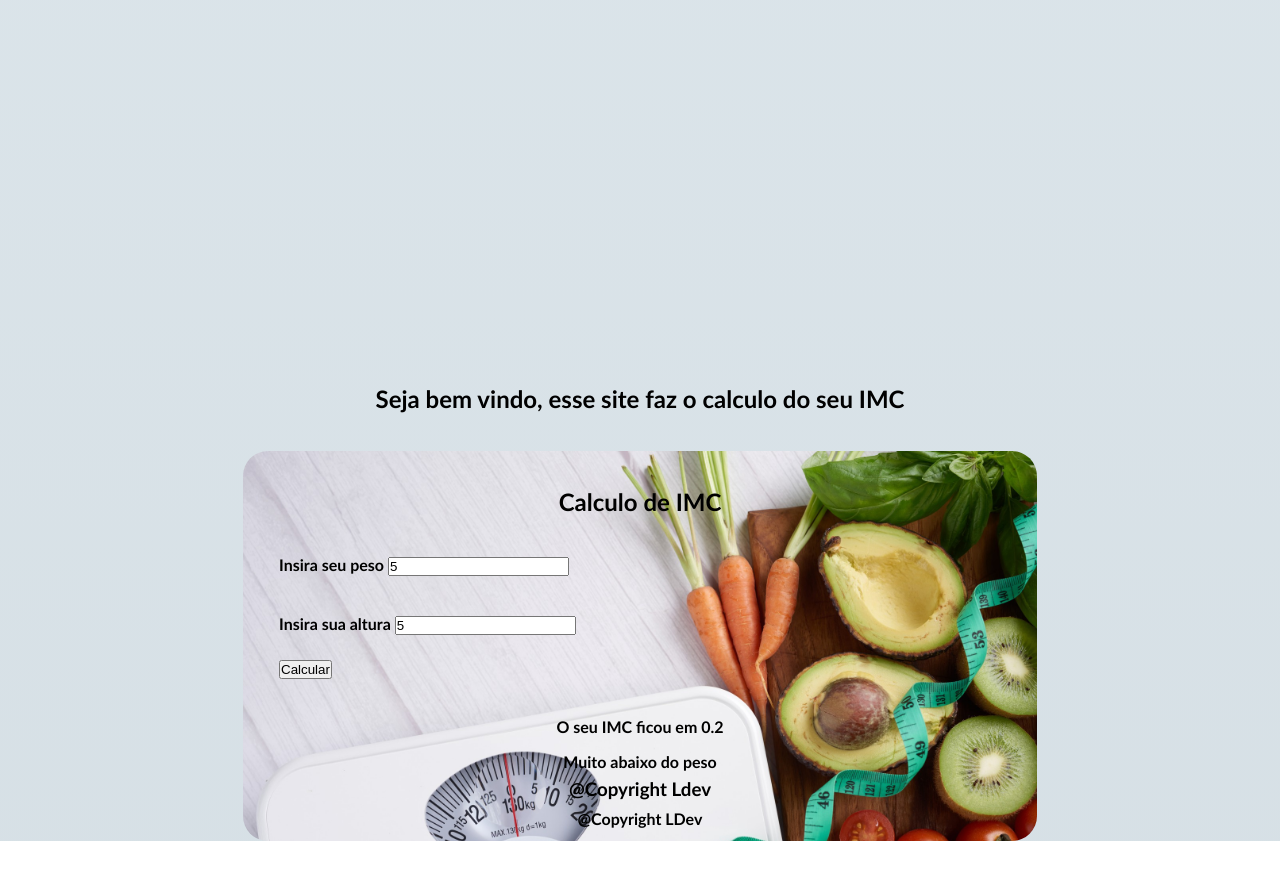
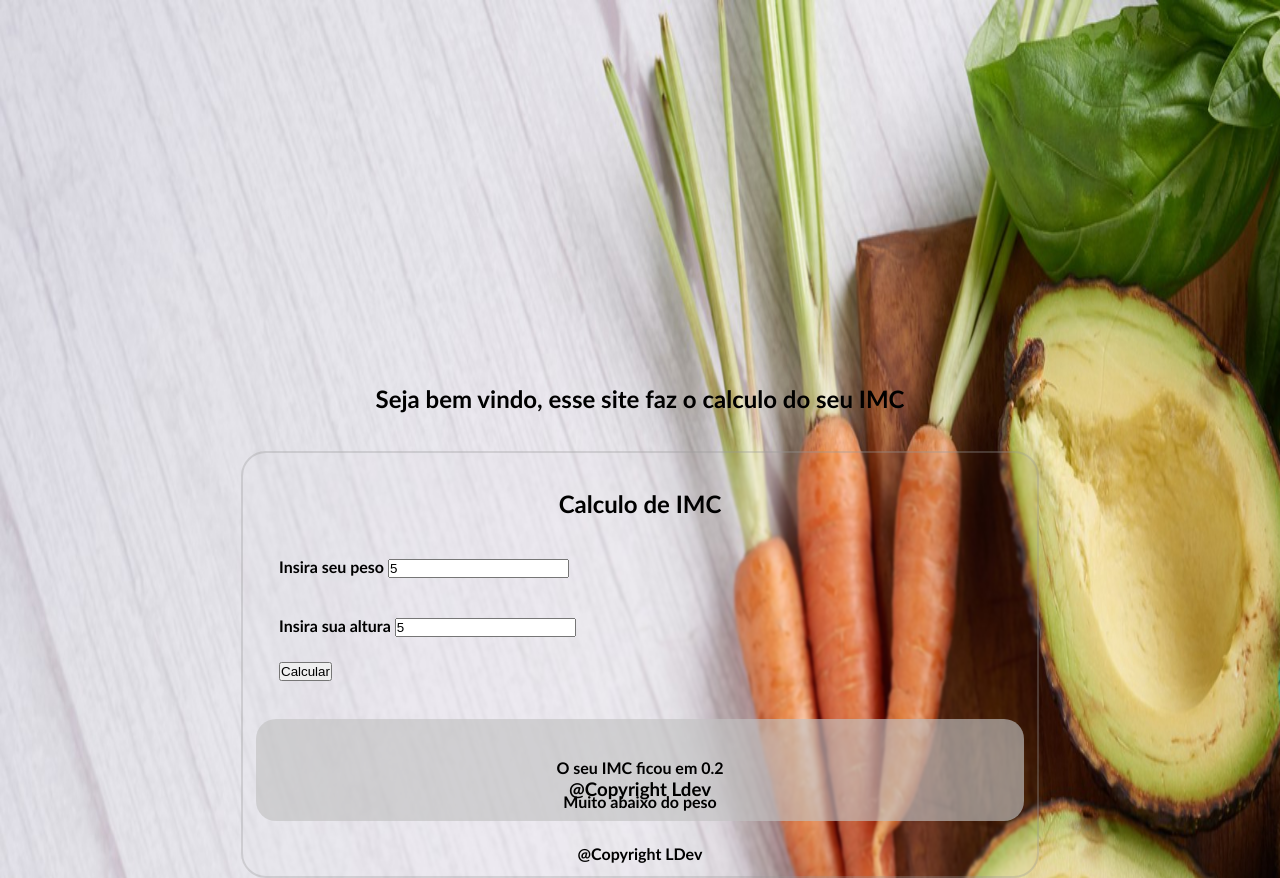
Before and after one commit to LuccasDutraF/Calculadora-de-IMC, a plain HTML site: page index.html in a window 1280 px wide. Both pictures are taken after typing "5", "5" into the empty fields and a click on the button "Calcular". Before the commit the page ends 841 px from the top, so only its background shows below. Drawn offline with Linux system fonts and the light colour scheme.

Commit message:
Atualização de estilo

```diff
--- a/index.css
+++ b/index.css
@@ -5,12 +5,11 @@
 
 body{
     font-family:'Gill Sans', 'Gill Sans MT', Calibri, 'Trebuchet MS', sans-serif;
-    background-image: linear-gradient(to top, #cfd9df 0%, #e2ebf0 100%);
+    background-image: url('balança.jpg');
     background-repeat: no-repeat;
-    background-position: center;
-    background-size: 100% 500%;
+    background-position: top;
+    background-size: 100% 220%;
 }
-
 
 header{
     width: 100%;
@@ -28,10 +27,10 @@ header{
 
 #container{
     width: 25%;
+    border: solid 2px rgb(152 152 152 / 32%);
+    backdrop-filter: blur(1px);
     border-radius: 25px;
     padding: 1%;
-    background-image: url(balança.jpg);
-    background-size: cover;
 }
 
 #calculo-titulo{
@@ -56,7 +55,21 @@ header{
 
 #res{
     padding-bottom: 2%;
-    padding-top: 5%;
+    margin-top: 5%;
+    padding-top: 10px;
+}
+
+#res2{
+    text-align: center;
+    padding-bottom: 10px;
+}
+
+#res3{
+    padding-top: 3%;
+}
+
+#res_total{
+    border-radius: 20px;
 }
 
 footer{
--- a/index.html
+++ b/index.html
@@ -26,12 +26,18 @@
         <p id="peso-titulo"><strong>Insira seu peso</strong> <input type="number" name="peso" id="peso"></p>
         <p id="altura-titulo"><strong>Insira sua altura </strong><input type="number" name="altura" id="altura"></p>
         <button onclick="Calcular()" id="botao">Calcular</button>
+
+            <section id="res_total">
         <div id="res">
 
         </div>
         <div id="res2">
 
         </div>
+            </section>
+            <div id="res3">
+
+            </div>
     </div>
     </section>
 
--- a/index.js
+++ b/index.js
@@ -2,6 +2,7 @@ function Calcular() {
     var peso = window.document.getElementById('peso')
     var altura = window.document.getElementById('altura')
     var res = window.document.getElementById('res')
+    var res_total = window.document.getElementById('res_total')
     var peso1 = Number(peso.value)
     var altura1 = Number(altura.value)
     var imc = peso1 / (altura1*altura1)
@@ -15,28 +16,30 @@ if(peso.value.length == 0){
       res.innerHTML = ("<strong>[ERRO] Preencha os campos corretamente</strong>")
       res2.innerHTML = ("")
 }else if(imc < 17 ){
-     res2.innerHTML = ("<strong>Muito abaixo do peso</strong><br><br><br>")
-    res2.innerHTML += ("<strong>@Copyright LDev</strong>")
+     res2.innerHTML = ("<strong>Muito abaixo do peso</strong>")
+    res3.innerHTML = ("<strong>@Copyright LDev</strong>")
 }else if(imc <= 18.5){
-      res2.innerHTML = ("<strong>Abaixo do peso</strong><br><br><br>")
-      res2.innerHTML += ("<strong>@Copyright LDev</strong>")
+      res2.innerHTML = ("<strong>Abaixo do peso</strong>")
+      res3.innerHTML = ("<strong>@Copyright LDev</strong>")
 }else if(imc <= 25){
-      res2.innerHTML = ("<strong>Peso normal</strong><br><br><br>")
-      res2.innerHTML += ("<strong>@Copyright LDev</strong>")
+      res2.innerHTML = ("<strong>Peso normal</strong>")
+      res3.innerHTML = ("<strong>@Copyright LDev</strong>")
 }else if(imc <= 30){
-    res2.innerHTML = ("<strong>Acima do peso</strong><br><br><br>")
-    res2.innerHTML += ("<strong>@Copyright LDev</strong>")
+    res2.innerHTML = ("<strong>Acima do peso</strong>")
+    res3.innerHTML = ("<strong>@Copyright LDev</strong>")
 }else if(imc <= 35){
-    res2.innerHTML = ("<strong>Obesidade I</strong><br><br><br>")
-    res2.innerHTML += ("<strong>@Copyright LDev</strong>")
+    res2.innerHTML = ("<strong>Obesidade I</strong>")
+    res3.innerHTML = ("<strong>@Copyright LDev</strong>")
 }else if(imc <= 40){
-    res2.innerHTML = ("<strong>Obesidade II</strong><br><br><br>")
-    res2.innerHTML += ("<strong>@Copyright LDev</strong>")
+    res2.innerHTML = ("<strong>Obesidade II</strong>")
+    res3.innerHTML = ("<strong>@Copyright LDev</strong>")
 }else{
-    res2.innerHTML = ("<strong>Obesidade III</strong><br><br><br>")
-    res2.innerHTML += ("<strong>@Copyright LDev</strong>")
+    res2.innerHTML = ("<strong>Obesidade III</strong>")
+    res3.innerHTML = ("<strong>@Copyright LDev</strong>")
 }
+res_total.style.backgroundColor = ('#c2c2c2a6')
 
+res3.style.textAlign = 'center'
 res2.style.textAlign = 'center'
 res.style.textAlign = 'center'
 }
--- a/responsividade-1.css
+++ b/responsividade-1.css
@@ -5,6 +5,11 @@
 
 body{
     font-family:'Gill Sans', 'Gill Sans MT', Calibri, 'Trebuchet MS', sans-serif;
+    background-image: url('balança.jpg');
+    background-repeat: no-repeat;
+    background-position: top;
+    background-size: 125% 240%;
+
 }
 
 header{
@@ -23,8 +28,10 @@ header{
 
 #container{
     width: 45%;
+    border: solid 2px rgb(152 152 152 / 32%);
+    backdrop-filter: blur(1px);
+    border-radius: 25px;
     padding: 1%;
-    background-size: cover;
 }
 
 #calculo-titulo{
--- a/responsividade-2.css
+++ b/responsividade-2.css
@@ -5,6 +5,10 @@
 
 body{
     font-family:'Gill Sans', 'Gill Sans MT', Calibri, 'Trebuchet MS', sans-serif;
+    background-image: url('balança.jpg');
+    background-repeat: no-repeat;
+    background-position: top;
+    background-size: 145% 270%;
 
 }
 
@@ -29,8 +33,10 @@ header{
 
 #container{
     width: 60%;
+    border: solid 2px rgb(152 152 152 / 32%);
+    backdrop-filter: blur(1px);
+    border-radius: 25px;
     padding: 1%;
-    background-size: cover;
 }
 
 #calculo-titulo{
--- a/responsividade-4.css
+++ b/responsividade-4.css
@@ -5,6 +5,10 @@
 
 body{
     font-family:'Gill Sans', 'Gill Sans MT', Calibri, 'Trebuchet MS', sans-serif;
+    background-image: url('balança.jpg');
+    background-repeat: no-repeat;
+    background-position: top;
+    background-size: 100% 220%;
 }
 
 header{
@@ -23,8 +27,10 @@ header{
 
 #container{
     width: 25%;
+    border: solid 2px rgb(152 152 152 / 32%);
+    backdrop-filter: blur(1px);
+    border-radius: 25px;
     padding: 1%;
-    background-size: cover;
 }
 
 #calculo-titulo{
--- a/responsividade-mobile-3.css
+++ b/responsividade-mobile-3.css
@@ -5,6 +5,10 @@
 
 body{
     font-family: 'Gill Sans', 'Gill Sans MT', Calibri, 'Trebuchet MS', sans-serif;
+    background-image: url(balança.jpg);
+    background-repeat: no-repeat;
+    background-position: top;
+    background-size: 125% 240%;
 
 }
 
@@ -29,8 +33,10 @@ header{
 
 #container{
     width: 60%;
+    border: solid 2px rgb(152 152 152 / 32%);
+    backdrop-filter: blur(1px);
+    border-radius: 25px;
     padding: 1%;
-    background-size: cover;
 }
 
 #calculo-titulo{
```
